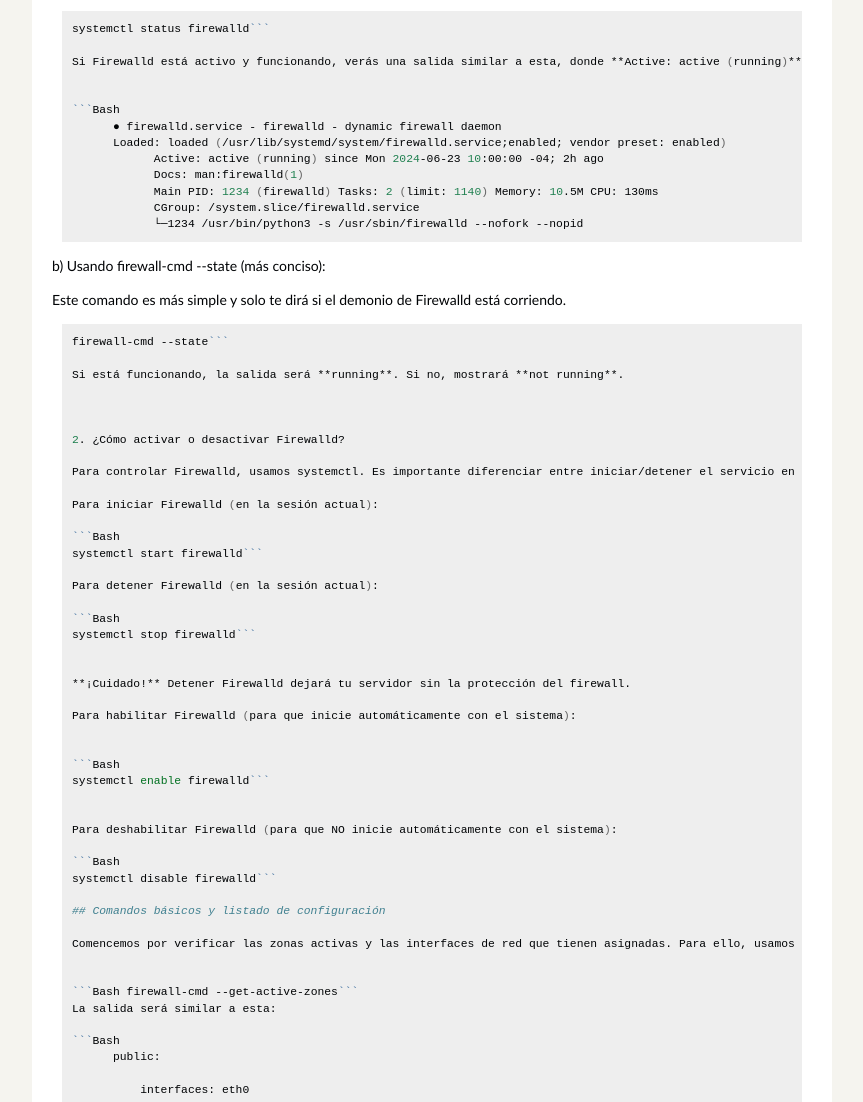
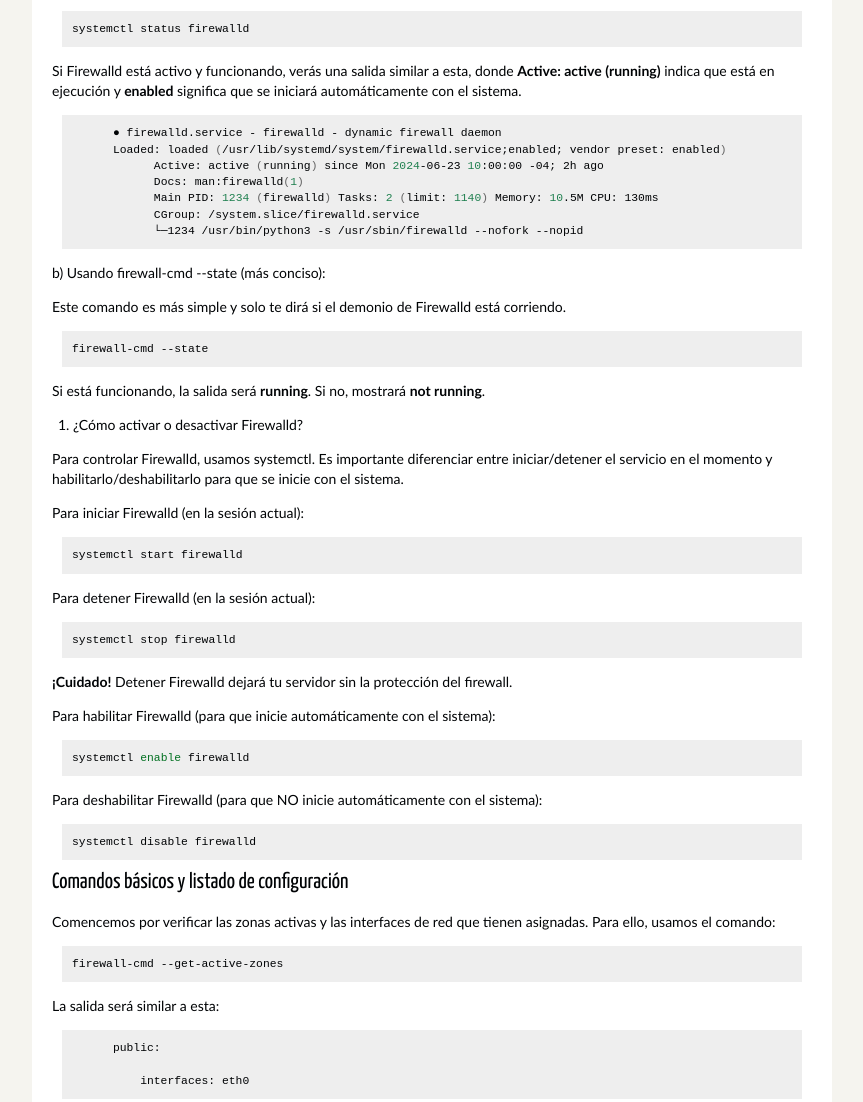
Before and after one commit to xmonroya/xmonroy.github.io, a plain HTML site: page guia-basica-de-firewalld.html in a window 1280 px wide. Shown: the part 725-1827 px from the top of the page, without its empty margins (208-1071 px from the left). Drawn offline with Linux system fonts and the light colour scheme; a web font is replaced by a local one.

Commit message:
Update documentation

````diff
--- a/guia-basica-de-firewalld.html
+++ b/guia-basica-de-firewalld.html
@@ -49,13 +49,11 @@
 <p>Puedes verificar el estado de Firewalld de dos maneras:
 a) Usando systemctl status (más detallado):</p>
 <p>Este comando te da una visión completa del estado del servicio Firewalld.</p>
-<div class="highlight"><pre><span></span><code>systemctl<span class="w"> </span>status<span class="w"> </span>firewalld<span class="sb">```</span>
+<div class="highlight"><pre><span></span><code>systemctl<span class="w"> </span>status<span class="w"> </span>firewalld
+</code></pre></div>
 
-Si<span class="w"> </span>Firewalld<span class="w"> </span>está<span class="w"> </span>activo<span class="w"> </span>y<span class="w"> </span>funcionando,<span class="w"> </span>verás<span class="w"> </span>una<span class="w"> </span>salida<span class="w"> </span>similar<span class="w"> </span>a<span class="w"> </span>esta,<span class="w"> </span>donde<span class="w"> </span>**Active:<span class="w"> </span>active<span class="w"> </span><span class="o">(</span>running<span class="o">)</span>**<span class="w"> </span>indica<span class="w"> </span>que<span class="w"> </span>está<span class="w"> </span>en<span class="w"> </span>ejecución<span class="w"> </span>y<span class="w"> </span>**enabled**<span class="w"> </span>significa<span class="w"> </span>que<span class="w"> </span>se<span class="w"> </span>iniciará<span class="w"> </span>automáticamente<span class="w"> </span>con<span class="w"> </span>el<span class="w"> </span>sistema.
-
-
-<span class="sb">```</span>Bash
-<span class="w">      </span>●<span class="w"> </span>firewalld.service<span class="w"> </span>-<span class="w"> </span>firewalld<span class="w"> </span>-<span class="w"> </span>dynamic<span class="w"> </span>firewall<span class="w"> </span>daemon
+<p>Si Firewalld está activo y funcionando, verás una salida similar a esta, donde <strong>Active: active (running)</strong> indica que está en ejecución y <strong>enabled</strong> significa que se iniciará automáticamente con el sistema.</p>
+<div class="highlight"><pre><span></span><code><span class="w">      </span>●<span class="w"> </span>firewalld.service<span class="w"> </span>-<span class="w"> </span>firewalld<span class="w"> </span>-<span class="w"> </span>dynamic<span class="w"> </span>firewall<span class="w"> </span>daemon
 <span class="w">      </span>Loaded:<span class="w"> </span>loaded<span class="w"> </span><span class="o">(</span>/usr/lib/systemd/system/firewalld.service<span class="p">;</span>enabled<span class="p">;</span><span class="w"> </span>vendor<span class="w"> </span>preset:<span class="w"> </span>enabled<span class="o">)</span>
 <span class="w">            </span>Active:<span class="w"> </span>active<span class="w"> </span><span class="o">(</span>running<span class="o">)</span><span class="w"> </span>since<span class="w"> </span>Mon<span class="w"> </span><span class="m">2024</span>-06-23<span class="w"> </span><span class="m">10</span>:00:00<span class="w"> </span>-04<span class="p">;</span><span class="w"> </span>2h<span class="w"> </span>ago<span class="w"> </span>
 <span class="w">            </span>Docs:<span class="w"> </span>man:firewalld<span class="o">(</span><span class="m">1</span><span class="o">)</span><span class="w"> </span>
@@ -66,51 +64,38 @@ Si<span class="w"> </span>Firewalld<span class="w"> </span>está<span class="w">
 
 <p>b) Usando firewall-cmd --state (más conciso):</p>
 <p>Este comando es más simple y solo te dirá si el demonio de Firewalld está corriendo.</p>
-<div class="highlight"><pre><span></span><code>firewall-cmd<span class="w"> </span>--state<span class="sb">```</span>
+<div class="highlight"><pre><span></span><code>firewall-cmd<span class="w"> </span>--state
+</code></pre></div>
 
-Si<span class="w"> </span>está<span class="w"> </span>funcionando,<span class="w"> </span>la<span class="w"> </span>salida<span class="w"> </span>será<span class="w"> </span>**running**.<span class="w"> </span>Si<span class="w"> </span>no,<span class="w"> </span>mostrará<span class="w"> </span>**not<span class="w"> </span>running**.
+<p>Si está funcionando, la salida será <strong>running</strong>. Si no, mostrará <strong>not running</strong>.</p>
+<ol>
+<li>¿Cómo activar o desactivar Firewalld?</li>
+</ol>
+<p>Para controlar Firewalld, usamos systemctl. Es importante diferenciar entre iniciar/detener el servicio en el momento y habilitarlo/deshabilitarlo para que se inicie con el sistema.</p>
+<p>Para iniciar Firewalld (en la sesión actual):</p>
+<div class="highlight"><pre><span></span><code>systemctl<span class="w"> </span>start<span class="w"> </span>firewalld
+</code></pre></div>
 
+<p>Para detener Firewalld (en la sesión actual):</p>
+<div class="highlight"><pre><span></span><code>systemctl<span class="w"> </span>stop<span class="w"> </span>firewalld
+</code></pre></div>
 
+<p><strong>¡Cuidado!</strong> Detener Firewalld dejará tu servidor sin la protección del firewall.</p>
+<p>Para habilitar Firewalld (para que inicie automáticamente con el sistema):</p>
+<div class="highlight"><pre><span></span><code>systemctl<span class="w"> </span><span class="nb">enable</span><span class="w"> </span>firewalld
+</code></pre></div>
 
-<span class="m">2</span>.<span class="w"> </span>¿Cómo<span class="w"> </span>activar<span class="w"> </span>o<span class="w"> </span>desactivar<span class="w"> </span>Firewalld?
+<p>Para deshabilitar Firewalld (para que NO inicie automáticamente con el sistema):</p>
+<div class="highlight"><pre><span></span><code>systemctl<span class="w"> </span>disable<span class="w"> </span>firewalld
+</code></pre></div>
 
-Para<span class="w"> </span>controlar<span class="w"> </span>Firewalld,<span class="w"> </span>usamos<span class="w"> </span>systemctl.<span class="w"> </span>Es<span class="w"> </span>importante<span class="w"> </span>diferenciar<span class="w"> </span>entre<span class="w"> </span>iniciar/detener<span class="w"> </span>el<span class="w"> </span>servicio<span class="w"> </span>en<span class="w"> </span>el<span class="w"> </span>momento<span class="w"> </span>y<span class="w"> </span>habilitarlo/deshabilitarlo<span class="w"> </span>para<span class="w"> </span>que<span class="w"> </span>se<span class="w"> </span>inicie<span class="w"> </span>con<span class="w"> </span>el<span class="w"> </span>sistema.
+<h2>Comandos básicos y listado de configuración</h2>
+<p>Comencemos por verificar las zonas activas y las interfaces de red que tienen asignadas. Para ello, usamos el comando:</p>
+<div class="highlight"><pre><span></span><code>firewall-cmd<span class="w"> </span>--get-active-zones
+</code></pre></div>
 
-Para<span class="w"> </span>iniciar<span class="w"> </span>Firewalld<span class="w"> </span><span class="o">(</span>en<span class="w"> </span>la<span class="w"> </span>sesión<span class="w"> </span>actual<span class="o">)</span>:
-
-<span class="sb">```</span>Bash<span class="w"> </span>
-systemctl<span class="w"> </span>start<span class="w"> </span>firewalld<span class="sb">```</span>
-
-Para<span class="w"> </span>detener<span class="w"> </span>Firewalld<span class="w"> </span><span class="o">(</span>en<span class="w"> </span>la<span class="w"> </span>sesión<span class="w"> </span>actual<span class="o">)</span>:
-
-<span class="sb">```</span>Bash<span class="w"> </span>
-systemctl<span class="w"> </span>stop<span class="w"> </span>firewalld<span class="sb">```</span>
-
-
-**¡Cuidado!**<span class="w"> </span>Detener<span class="w"> </span>Firewalld<span class="w"> </span>dejará<span class="w"> </span>tu<span class="w"> </span>servidor<span class="w"> </span>sin<span class="w"> </span>la<span class="w"> </span>protección<span class="w"> </span>del<span class="w"> </span>firewall.
-
-Para<span class="w"> </span>habilitar<span class="w"> </span>Firewalld<span class="w"> </span><span class="o">(</span>para<span class="w"> </span>que<span class="w"> </span>inicie<span class="w"> </span>automáticamente<span class="w"> </span>con<span class="w"> </span>el<span class="w"> </span>sistema<span class="o">)</span>:
-
-
-<span class="sb">```</span>Bash<span class="w"> </span>
-systemctl<span class="w"> </span><span class="nb">enable</span><span class="w"> </span>firewalld<span class="sb">```</span>
-
-
-Para<span class="w"> </span>deshabilitar<span class="w"> </span>Firewalld<span class="w"> </span><span class="o">(</span>para<span class="w"> </span>que<span class="w"> </span>NO<span class="w"> </span>inicie<span class="w"> </span>automáticamente<span class="w"> </span>con<span class="w"> </span>el<span class="w"> </span>sistema<span class="o">)</span>:
-
-<span class="sb">```</span>Bash<span class="w"> </span>
-systemctl<span class="w"> </span>disable<span class="w"> </span>firewalld<span class="sb">```</span>
-
-<span class="c1">## Comandos básicos y listado de configuración</span>
-
-Comencemos<span class="w"> </span>por<span class="w"> </span>verificar<span class="w"> </span>las<span class="w"> </span>zonas<span class="w"> </span>activas<span class="w"> </span>y<span class="w"> </span>las<span class="w"> </span>interfaces<span class="w"> </span>de<span class="w"> </span>red<span class="w"> </span>que<span class="w"> </span>tienen<span class="w"> </span>asignadas.<span class="w"> </span>Para<span class="w"> </span>ello,<span class="w"> </span>usamos<span class="w"> </span>el<span class="w"> </span>comando:
-
-
-<span class="sb">```</span>Bash<span class="w"> </span>firewall-cmd<span class="w"> </span>--get-active-zones<span class="sb">```</span>
-La<span class="w"> </span>salida<span class="w"> </span>será<span class="w"> </span>similar<span class="w"> </span>a<span class="w"> </span>esta:
-
-<span class="sb">```</span>Bash
-<span class="w">      </span>public:
+<p>La salida será similar a esta:</p>
+<div class="highlight"><pre><span></span><code><span class="w">      </span>public:
 
 <span class="w">          </span>interfaces:<span class="w"> </span>eth0
 </code></pre></div>
@@ -210,13 +195,12 @@ Antes de recargar una configuración permanente, es buena idea verificar que no
 
 <p>d. Listar puertos permitidos en una zona:
 Para ver solo los puertos que tienes abiertos en una zona específica (diferente de los servicios):</p>
-<div class="highlight"><pre><span></span><code>firewall-cmd<span class="w"> </span>--zone<span class="o">=</span>public<span class="w"> </span>--list-ports<span class="sb">```</span>
+<div class="highlight"><pre><span></span><code>firewall-cmd<span class="w"> </span>--zone<span class="o">=</span>public<span class="w"> </span>--list-ports
+</code></pre></div>
 
-e.<span class="w"> </span>Añadir<span class="w"> </span>un<span class="w"> </span>puerto<span class="w"> </span>específico<span class="w"> </span>para<span class="w"> </span>tráfico<span class="w"> </span>entrante:
-Si<span class="w"> </span>necesitas<span class="w"> </span>abrir<span class="w"> </span>un<span class="w"> </span>puerto<span class="w"> </span>que<span class="w"> </span>no<span class="w"> </span>está<span class="w"> </span>asociado<span class="w"> </span>a<span class="w"> </span>un<span class="w"> </span>servicio<span class="w"> </span>predefinido<span class="w"> </span><span class="o">(</span>ej.<span class="w"> </span>puerto<span class="w"> </span><span class="m">566</span><span class="w"> </span>con<span class="w"> </span>protocolo<span class="w"> </span>TCP<span class="o">)</span>:
-
-<span class="sb">```</span>Bash<span class="w"> </span>
-firewall-cmd<span class="w"> </span>--zone<span class="o">=</span>public<span class="w"> </span>--add-port<span class="o">=</span><span class="m">566</span>/tcp
+<p>e. Añadir un puerto específico para tráfico entrante:
+Si necesitas abrir un puerto que no está asociado a un servicio predefinido (ej. puerto 566 con protocolo TCP):</p>
+<div class="highlight"><pre><span></span><code>firewall-cmd<span class="w"> </span>--zone<span class="o">=</span>public<span class="w"> </span>--add-port<span class="o">=</span><span class="m">566</span>/tcp
 </code></pre></div>
 
 <p>f. Bloquear/Eliminar un puerto específico:</p>
````
